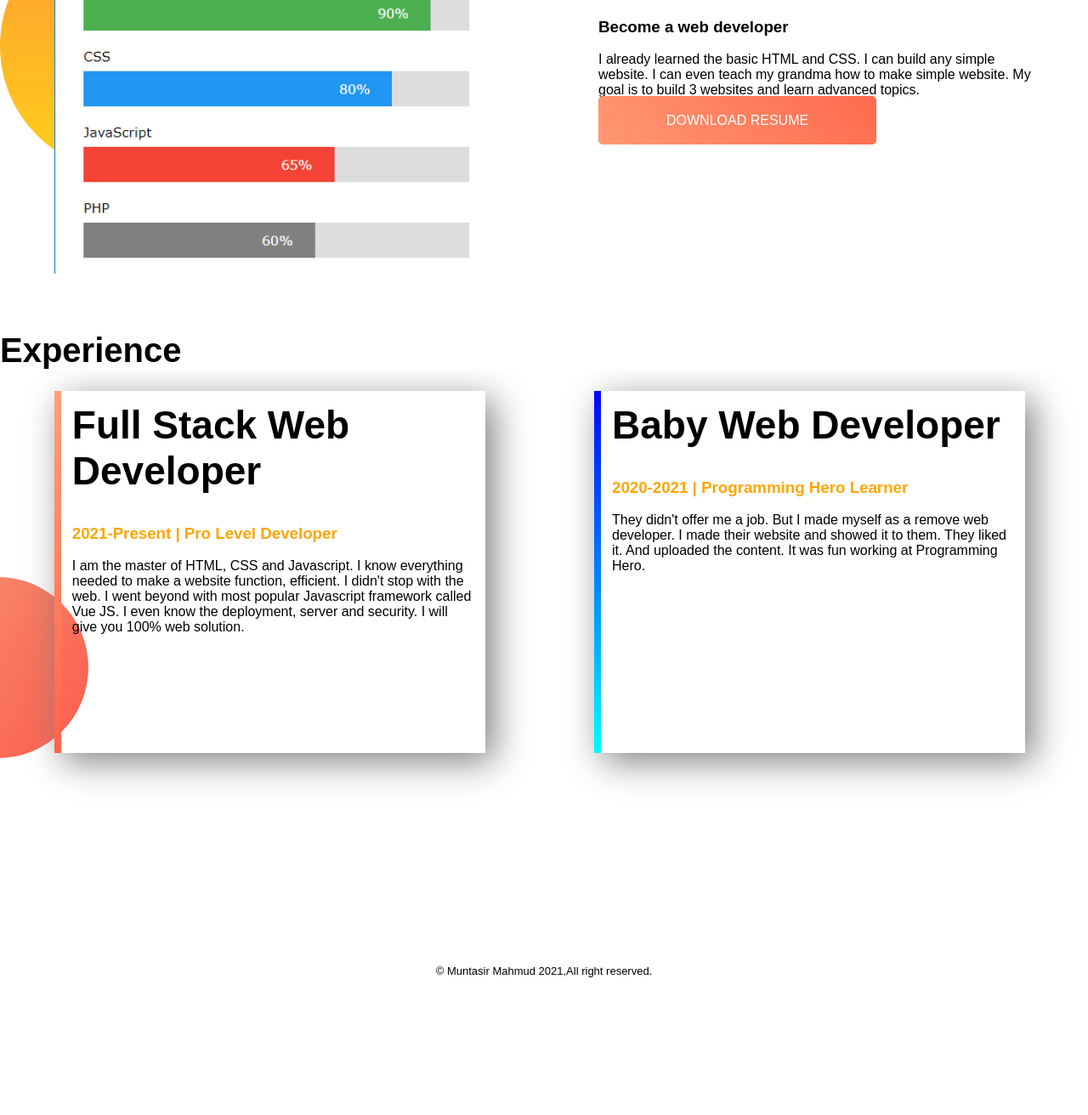
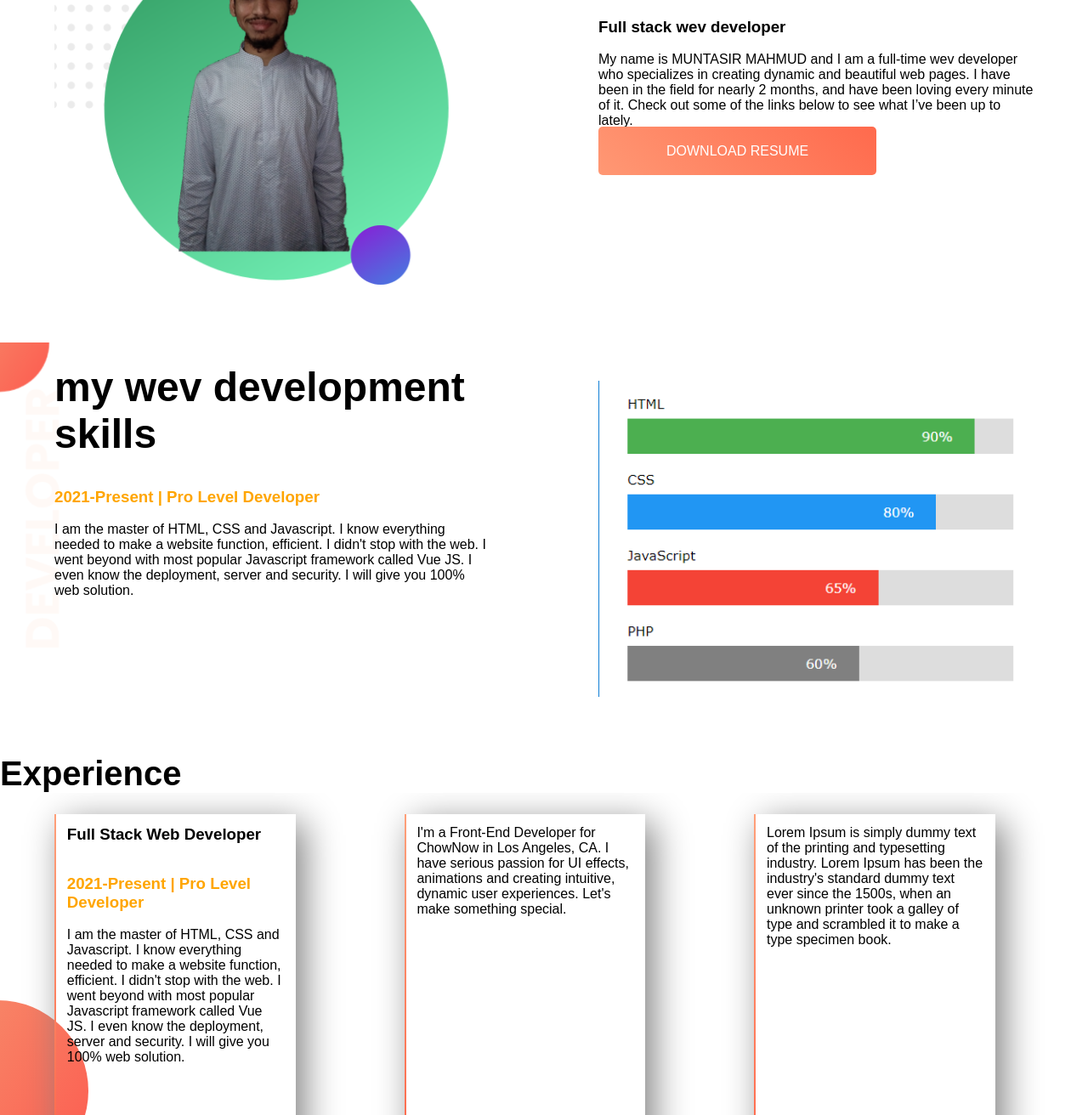
Before and after one commit to muntasir-mahmud-abdullah/Repeat-Portfolio, a plain HTML site: page index.html in a window 1280 px wide. Shown: the part 592-1904 px from the top of the page at 85% size. Before the commit the page ends 1752 px from the top, so only its background shows below. Drawn offline with Linux system fonts and the light colour scheme; a web font is replaced by a local one.

Commit message:
final commit

```diff
--- a/index.html
+++ b/index.html
@@ -17,17 +17,30 @@
   <div class="half-width"><img src="images/developer.jpg" alt=""></div>
 </section>
 
-<section class="middle">
-  <div class="half-width"><img src="images/Capture.PNG" alt=""></div>
+<section >
+  <div class="half-width me"><img src="images/me2.png" alt=""></div>
   <div class="half-width">
-  <h1><span class="wel">Dream Big</span></h1><br><br>
-  <h3>Become a web developer</h3><br>
-  <p>I already learned the basic HTML and CSS. I can build any simple website. I can even teach my grandma how to make simple website. My goal is to build 3 websites and learn advanced topics.</p><br> <a class="button" href="https://web.facebook.com/muntasirmahmud.fagon/">DOWNLOAD RESUME</a>
-</section><h1 class="exp">Experience</h1>
-<section class="bottom"><div class="half-width block border1" ><h1>Full Stack Web Developer</h1><br><br> <h3 class="orange">2021-Present | Pro Level Developer</h3><br><p>I am the master of HTML, CSS and Javascript. I know everything needed to make a website function, efficient. I didn't stop with the web. I went beyond with most popular Javascript framework called Vue JS. I even know the deployment, server and security. I will give you 100% web solution.</p></div>
-  <div class="half-width block  border2"><h1>Baby Web Developer</h1><br><br> <h3 class="orange">2020-2021 | Programming Hero Learner</h3><br><p>They didn't offer me a job. But I made myself as a remove web developer. I made their website and showed it to them. They liked it. And uploaded the content. It was fun working at Programming Hero.</p></div>
+  <h1><span class="wel">About Me</span></h1><br><br>
+  <h3>Full stack wev developer</h3><br>
+  <p>My name is MUNTASIR MAHMUD and I am a full-time wev developer who specializes in creating dynamic and beautiful web pages. I have been in the field for nearly 2 months, and have been loving every minute of it. Check out some of the links below to see what I’ve been up to lately.</p><br> <a class="button" href="https://web.facebook.com/muntasirmahmud.fagon/">DOWNLOAD RESUME</a>
+</section>
+<section class="top"><div class="half-width">
+  <h1>my wev development skills</h1><br><br> <h3 class="orange">2021-Present | Pro Level Developer</h3><br><p>I am the master of HTML, CSS and Javascript. I know everything needed to make a website function, efficient. I didn't stop with the web. I went beyond with most popular Javascript framework called Vue JS. I even know the deployment, server and security. I will give you 100% web solution.</p>
+</div>
+<div class="half-width skill"><img src="images/Capture.PNG" alt=""></div>
+</section>
+
+<h1 class="exp">Experience</h1>
+<section class="bottom"><div class="half-width block border1" ><h3>Full Stack Web Developer</h1><br><br> <h3 class="orange">2021-Present | Pro Level Developer</h3><br><p>I am the master of HTML, CSS and Javascript. I know everything needed to make a website function, efficient. I didn't stop with the web. I went beyond with most popular Javascript framework called Vue JS. I even know the deployment, server and security. I will give you 100% web solution.</p></div>
+
+  <div class="half-width block border1" ><p>I'm a Front-End Developer for ChowNow in Los Angeles, CA.
+    I have serious passion for UI effects, animations and creating intuitive, dynamic user experiences.
+    Let's make something special.</p></div>
+
+  <div class="half-width block border1" ><p>Lorem Ipsum is simply dummy text of the printing and typesetting industry. Lorem Ipsum has been the industry's standard dummy text ever since the 1500s, when an unknown printer took a galley of type and scrambled it to make a type specimen book.</p></div>
 
 </section>
+<section><div class="final"> <p>WORK INQUERY</p> <a class="button" href="https://web.facebook.com/muntasirmahmud.fagon/">Let's chat</a></div> </section>
 <footer><p><span>&copy;</span> Muntasir Mahmud 2021,All right reserved.</p></footer>
 </body>
 </html>
--- a/style.css
+++ b/style.css
@@ -7,12 +7,15 @@
 color:#fff;padding: 20px 80px;background-image: linear-gradient(45deg, #FF9874, #FF6A4D);border-radius: 5px;}
 section {overflow: hidden;}
 .top {background-image: url("images/top-banner.png");background-repeat: no-repeat;}
-.middle {background-image: url("images/dream-bg.png");background-repeat: no-repeat;}
+.skill {background-image: url("images/dream-bg.png");background-repeat: no-repeat;background-position:right;}
 .bottom {background-image: url("images/exp-bg.png");background-repeat: no-repeat;background-position:left;height: 700px;}
 .bottom h1 {font-size: 46px;}
 .exp {font-size: 40px;}
-.block {box-shadow: 10px 10px 40px gray;height: 400px;padding: 1%;width:37%;}
-.border1 {border-left:8px solid;border-image:linear-gradient(180deg, #FFA07A, #FF6448);border-image-slice: 1;}
-.border2 {border-left: 8px solid; border-image: linear-gradient(180deg, #0003FF, #00FCFF);border-image-slice: 1;}
+.block {box-shadow: 10px 10px 40px gray;height: 400px;padding: 1%;width:20%;overflow: hidden;}
+.border1 {border-left:2px solid;border-image:linear-gradient(180deg, #FFA07A, #FF6448);border-image-slice: 1;}
+.border2 {border-left: 2px solid; border-image: linear-gradient(180deg, #0003FF, #00FCFF);border-image-slice: 1;}
 footer p{font-size: small;text-align: center;}
-footer {margin-bottom: 10px;}
+footer {margin-bottom: 10px;margin-top: 20px;}
+.me {margin-top: 0px;}
+.final {padding: 15px 100px; height: 80px;width: 280px;background-color: #4E42CB;margin: auto;}}
+.final p {color: #fff;}
```
Also changed, not shown: images/me2.png (added), 1 other file.
